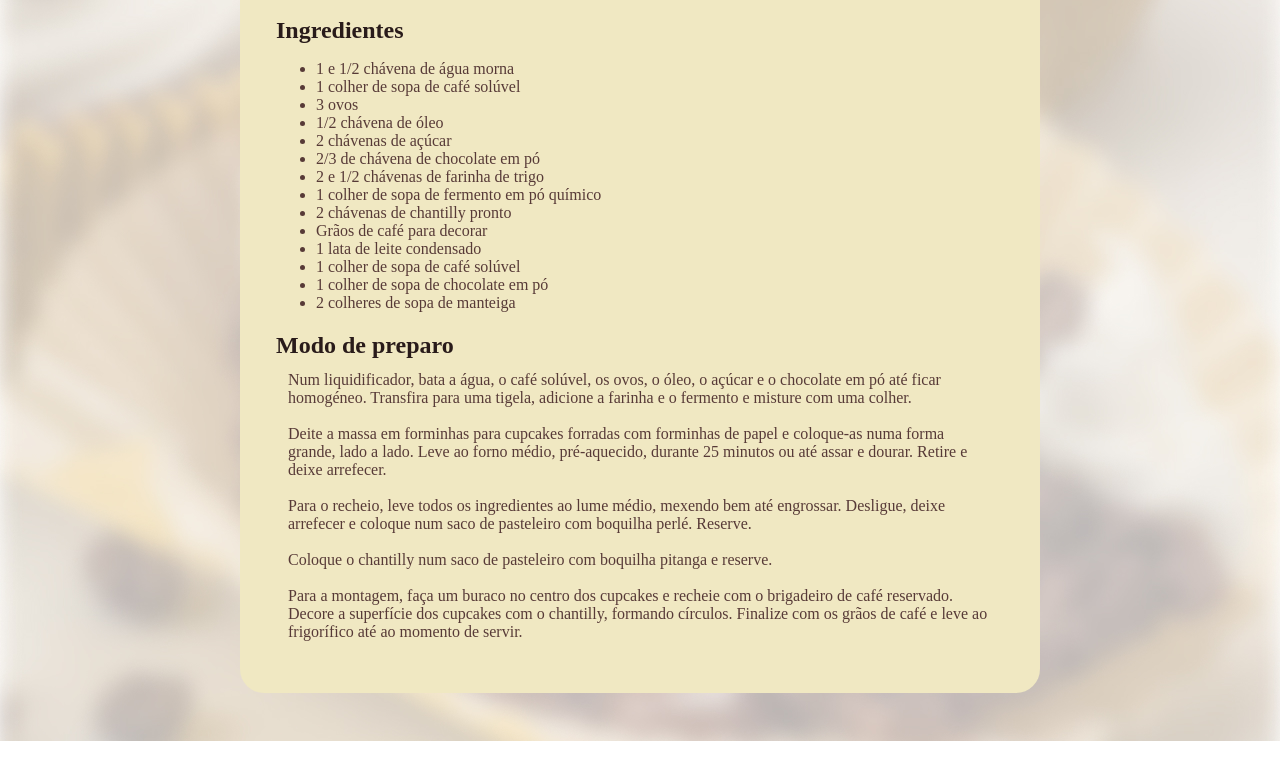
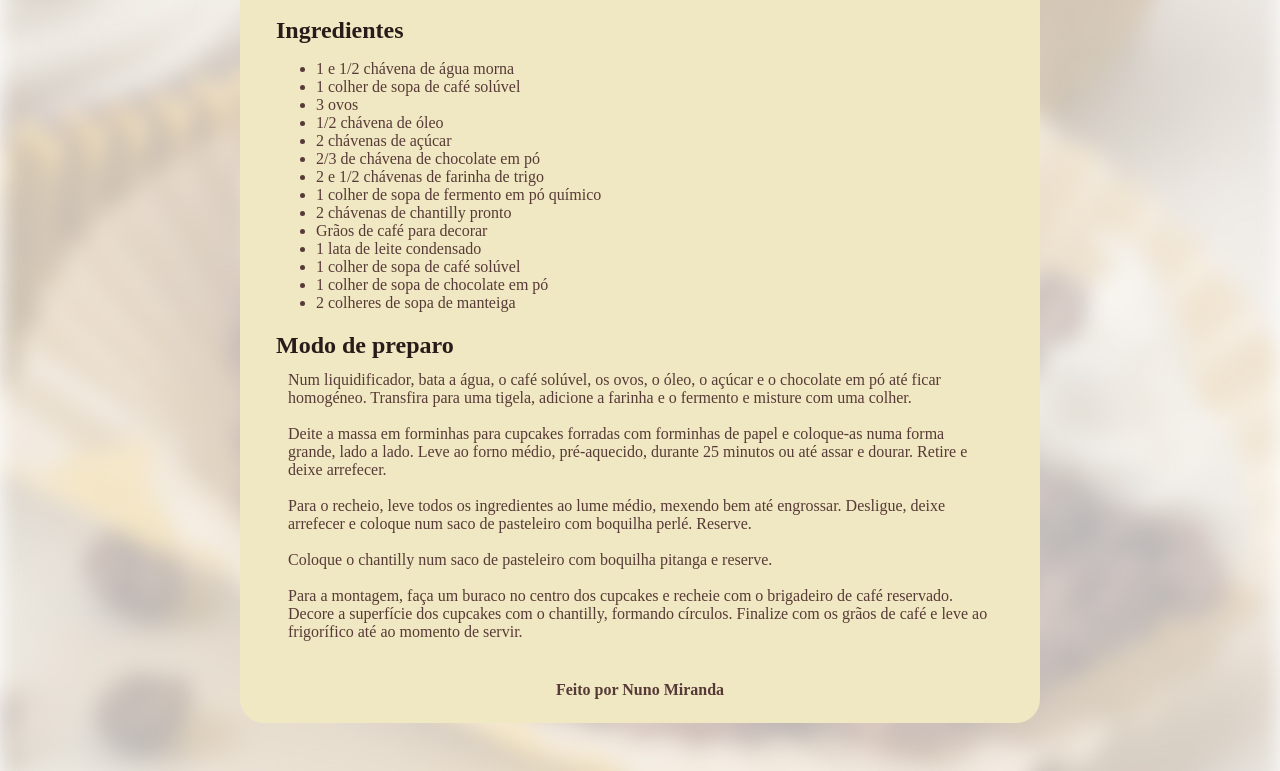
Before and after one commit to 0xNunoMiranda/recipe-simple-html-page, a plain HTML site: page index.html in a window 1280 px wide. Shown: the part 698-1469 px from the top of the page. Before the commit the page ends 1439 px from the top, so only its background shows below. Drawn offline with Linux system fonts and the light colour scheme; a web font is replaced by a local one.

Commit message:
footer added

```diff
--- a/index.html
+++ b/index.html
@@ -60,6 +60,9 @@
                 </p>
             </section>
         </main>
+        <footer>
+            Feito por Nuno Miranda
+        </footer>
     </div>
 </body>
 </html>
--- a/style.css
+++ b/style.css
@@ -7,6 +7,7 @@
 body{
     background-image: url(./assets/bg-image.jpg);
     background-size: cover;
+    background-color: #573A37, rgba(0, 0, 0, 0.36);
 }
 
 #page{
@@ -44,3 +45,10 @@ h1, h2{
     color:#291B1A;
     margin-bottom: 4px;
 }
+
+footer{
+    margin-top: 12px;
+    color: #573A37;
+    text-align: center;
+    font-weight: 900;
+}
```
